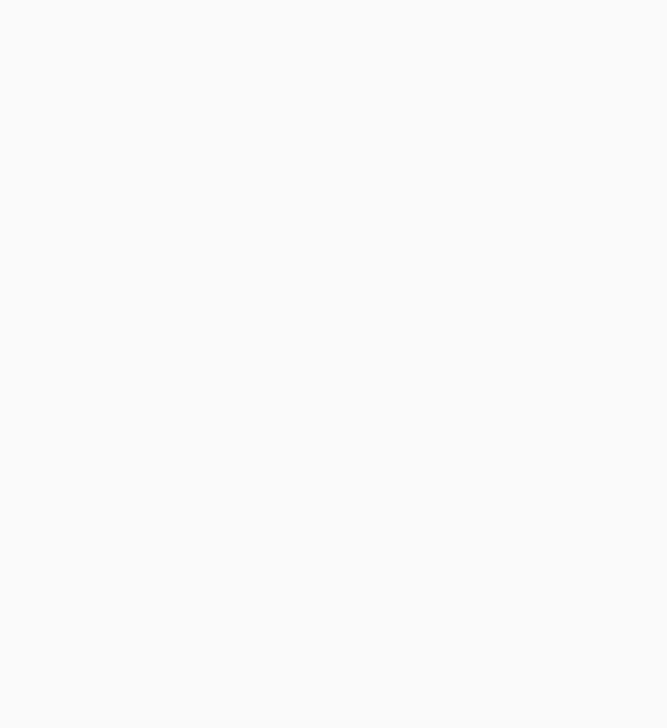
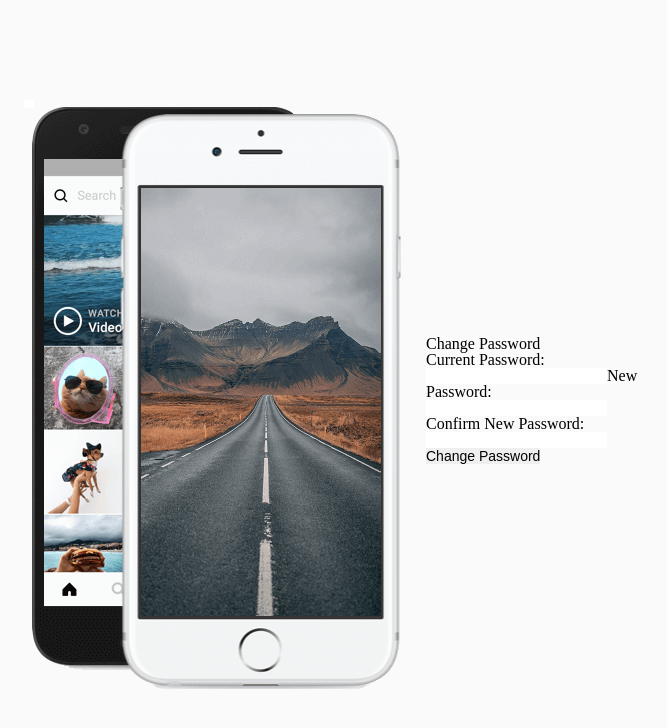
Before and after one commit to chanyangpraise/portfolioFrontend, a React (Vite) app: page /changepw in a window 1280 px wide. Before the commit this address had no page. Shown: the top 728 px of the page, without its empty margins (316-983 px from the left). Built offline with nearby package versions, Linux system fonts and the light colour scheme.

Commit message:
signup누르면 현페이지에서 변경가능까지

```diff
--- a/src/App.jsx
+++ b/src/App.jsx
@@ -4,12 +4,19 @@ import SideBar from "./Routers/SideBar";
 import Profile from "./Routers/Profile";
 import RightMain from "./Routers/RightMain";
 import Login from "./Routers/Login";
+import Logindetail from "./Routers/Logindetail";
+import Register from "./Routers/Register";
+import ChangePassword from "./Routers/ChangePassword";
 
 function App() {
   return (
     <Router>
       <Routes>
-        <Route path="/" element={<Login />} />
+        <Route path="/" element={<Login />} >
+          <Route index element={<Logindetail />} />
+          <Route path="/register" element={<Register />} />
+          <Route path="/changepw" element={<ChangePassword />} />
+        </Route>
         <Route element={<SideBar />}>
           <Route path="/main" element={<RightMain />} />
           <Route path="/profile" element={<Profile />} />
--- /dev/null
+++ b/src/Routers/ChangePassword.jsx
@@ -0,0 +1,58 @@
+import React, { useState } from 'react';
+
+const ChangePassword = () => {
+  const [currentPassword, setCurrentPassword] = useState('');
+  const [newPassword, setNewPassword] = useState('');
+  const [confirmNewPassword, setConfirmNewPassword] = useState('');
+
+  const handleSubmit = (e) => {
+    e.preventDefault();
+
+    // Check if new password and confirm new password match
+    if (newPassword !== confirmNewPassword) {
+      console.log("New password and confirm new password don't match");
+      return;
+    }
+
+    // Call API to change password
+    fetch('/api/changePassword', {
+      method: 'PUT',
+      headers: { 'Content-Type': 'application/json' },
+      body: JSON.stringify({ currentPassword, newPassword })
+    })
+    .then(response => {
+      if (response.ok) {
+        console.log('Password changed successfully');
+        setCurrentPassword('');
+        setNewPassword('');
+        setConfirmNewPassword('');
+      } else {
+        console.log('Failed to change password');
+      }
+    })
+    .catch(error => console.error(error));
+  };
+
+  return (
+    <div>
+      <h1>Change Password</h1>
+      <form onSubmit={handleSubmit}>
+        <label>
+          Current Password:
+          <input type="password" value={currentPassword} onChange={(e) => setCurrentPassword(e.target.value)} />
+        </label>
+        <label>
+          New Password:
+          <input type="password" value={newPassword} onChange={(e) => setNewPassword(e.target.value)} />
+        </label>
+        <label>
+          Confirm New Password:
+          <input type="password" value={confirmNewPassword} onChange={(e) => setConfirmNewPassword(e.target.value)} />
+        </label>
+        <button type="submit">Change Password</button>
+      </form>
+    </div>
+  );
+};
+
+export default ChangePassword;
--- a/src/Routers/Login.css
+++ b/src/Routers/Login.css
@@ -155,6 +155,7 @@ body{
 .signup{
   color: var(--main-color);
   font-weight: 600;
+  cursor: pointer;
 }
 
 .page-footer{
--- a/src/Routers/Login.jsx
+++ b/src/Routers/Login.jsx
@@ -1,6 +1,6 @@
-import React from "react";
+import React, { useState } from 'react';
 import "./Login.css";
-import { Link } from "react-router-dom";
+import { Link, Outlet } from "react-router-dom";
 import phones from "../asset/loginimg/phones.png"
 import picture1 from "../asset/loginimg/photo-1.png"
 import picture2 from "../asset/loginimg/photo-2.png"
@@ -9,45 +9,36 @@ import picture4 from "../asset/loginimg/photo-4.png"
 import logo from "../asset/loginimg/Teamstagramlogo.png"
 
 function Login() {
-  return (
+    const [email, setEmail] = useState('');
+    const [password, setPassword] = useState('');
+
+    const handleEmailChange = (event) => {
+    setEmail(event.target.value);
+    };
+
+    const handlePasswordChange = (event) => {
+    setPassword(event.target.value);
+    };
+
+    const handleSubmit = (event) => {
+    event.preventDefault();
+      // send login request to server and handle response
+    };
+return (
     <div>
     <div id="content-container">
             {/*Phone's pictures section*/}
-  <div className="phones">
-  <img src={phones} alt="pictures on phone" className="phone-image" />
+<div className="phones">
+<img src={phones} alt="pictures on phone" className="phone-image" />
             <div className="display-phone">
                 <img className="picture" src={picture1} alt="#" />
                 <img className="picture" src={picture2} alt="#" />
                 <img className="picture" src={picture3} alt="#" />
                 <img className="picture" src={picture4} alt="#" />
             </div>
-  </div>
+</div>
             {/*User's log in section*/}
-            <div className="user">
-              <div className="login-container">
-                  {/*Instagram Logo*/}
-                  <div className="instagram-logo-box">
-                    <img className="instagram-logo" src={logo} />
-                  </div>
-                  {/*Form Login*/}
-                  <form id="login-post" method="POST">
-                  <div className="inputs-container">
-                      <input type="text" name="username" placeholder="Phone number, username or email" />
-                  </div>
-                  <div className="inputs-container">
-                      <input type="password" name="password" placeholder="Password" />
-                  </div>
-                  <Link to="/main">
-                  <button className="login-button">Log In</button></Link>
-                  </form>
-                  {/*Password recovery*/}
-                  <a className="password-forgot" href="#" target="_blank">Forgot password?</a>
-            </div>
-            {/*Sign up*/}
-            <div className="signup-container">
-                <p>Don't have an account? <a className="signup" href="#" target="_blank">Sign up</a></p>
-            </div>
-            </div>
+        <Outlet/>
         </div>
         </div>
     );
--- /dev/null
+++ b/src/Routers/Logindetail.jsx
@@ -0,0 +1,56 @@
+import React, { useState } from 'react'
+import { useNavigate } from "react-router-dom";
+
+import { Link } from "react-router-dom";
+import logo from "../asset/loginimg/Teamstagramlogo.png"
+
+function Logindetail(props) {
+    const navigate = useNavigate();
+    const movetoregister = () => {
+        navigate("/register");
+    }
+    const [email, setEmail] = useState('');
+    const [password, setPassword] = useState('');
+
+    const handleEmailChange = (event) => {
+    setEmail(event.target.value);
+    };
+
+    const handlePasswordChange = (event) => {
+    setPassword(event.target.value);
+    };
+
+    const handleSubmit = (event) => {
+    event.preventDefault();
+      // send login request to server and handle response
+    };
+return (
+    <div className="user2222">
+<div className="login-container">
+    {/*Instagram Logo*/}
+    <div className="instagram-logo-box">
+        <img className="instagram-logo" src={logo} />
+    </div>
+    {/*Form Login*/}
+    <form onSubmit={handleSubmit} id="login-post" method="POST">
+    <div className="inputs-container">
+        <input type="email" name="email" value={email} onChange={handleEmailChange} placeholder= "Email" />
+    </div>
+    <div className="inputs-container">
+        <input type="password" value={password} onChange={handlePasswordChange} name="password" placeholder="Password" />
+    </div>
+    <Link to="/main">
+    <button className="login-button" type="submit">Log In</button></Link>
+    </form>
+    {/*Password recovery*/}
+    <a className="password-forgot" href="#" target="_blank">Forgot password?</a>
+</div>
+{/*Sign up*/}
+<div className="signup-container">
+    <p>Don't have an account? <span className="signup"  onClick={movetoregister}>Sign up</span></p>
+</div>
+</div>
+)
+}
+
+export default Logindetail
--- /dev/null
+++ b/src/Routers/Register.jsx
@@ -0,0 +1,37 @@
+import React, { useState } from 'react';
+
+function Register() {
+const [email, setEmail] = useState('');
+const [password, setPassword] = useState('');
+
+const handleEmailChange = (event) => {
+    setEmail(event.target.value);
+};
+
+const handlePasswordChange = (event) => {
+    setPassword(event.target.value);
+};
+
+const handleSubmit = (event) => {
+    event.preventDefault();
+    // send registration request to server and handle response
+};
+
+return (
+    <form onSubmit={handleSubmit}>
+    <label>
+        Email:
+        <input type="email" value={email} onChange={handleEmailChange} />
+    </label>
+    <br />
+    <label>
+        Password:
+        <input type="password" value={password} onChange={handlePasswordChange} />
+    </label>
+    <br />
+    <button type="submit">Register</button>
+    </form>
+);
+}
+
+export default Register;
```
